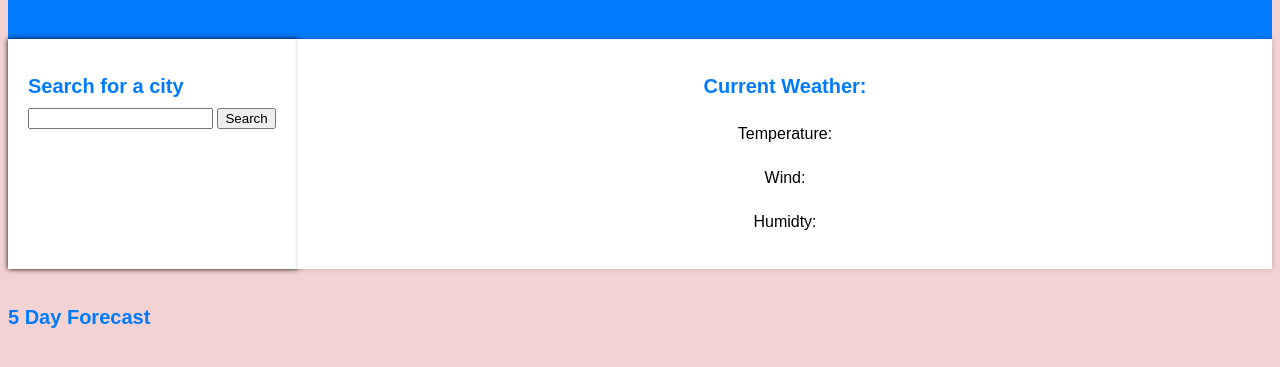
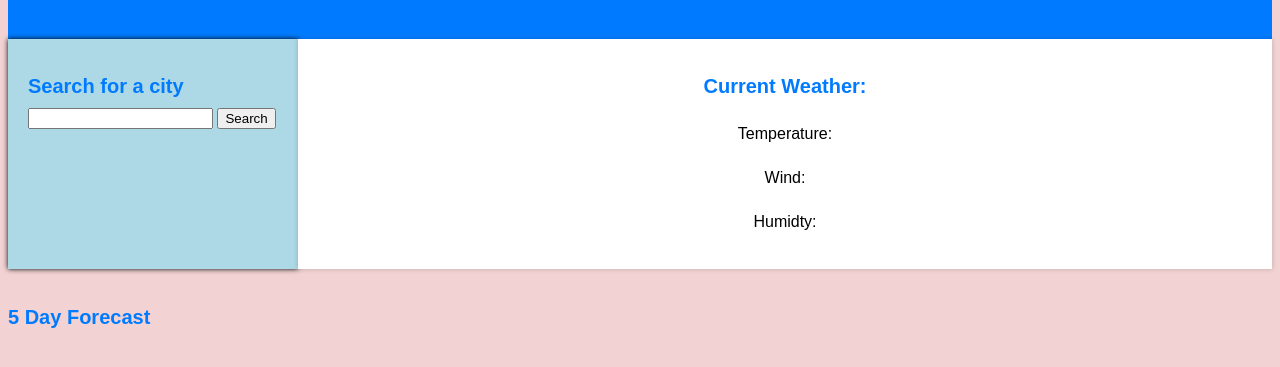
Before and after one commit to jtpham13/weather-dashboard, a plain HTML site: page index.html in a window 1280 px wide. Shown: the part 89-456 px from the top of the page. Drawn offline with nearby package versions, Linux system fonts and the light colour scheme.

Commit message:
added aside coloring

```diff
--- a/Assets/style.css
+++ b/Assets/style.css
@@ -16,7 +16,7 @@ header{
 }
 
 aside{
-    background-color: #fff;
+    background-color: lightblue ;
     box-shadow: 0 0 5px;
     padding: 20px;
     /* top: 80px;
```
